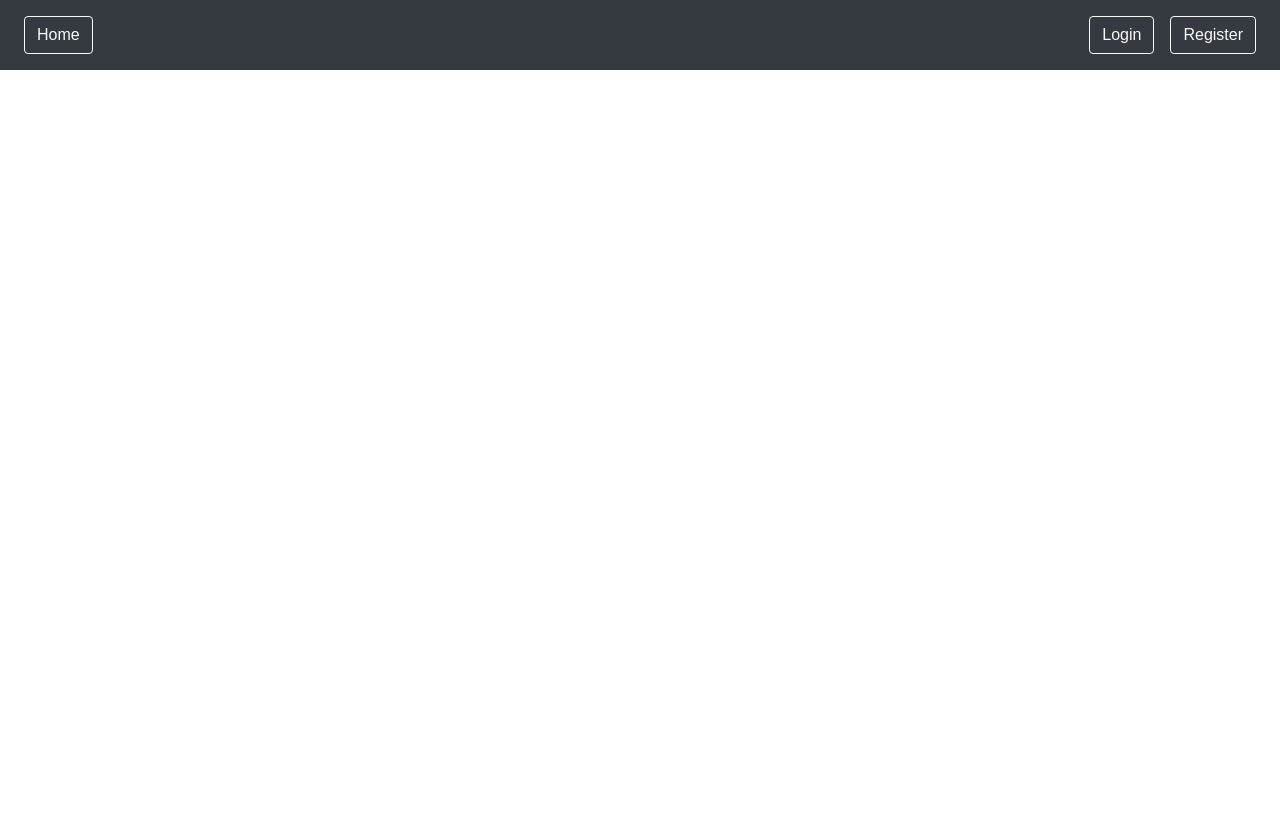
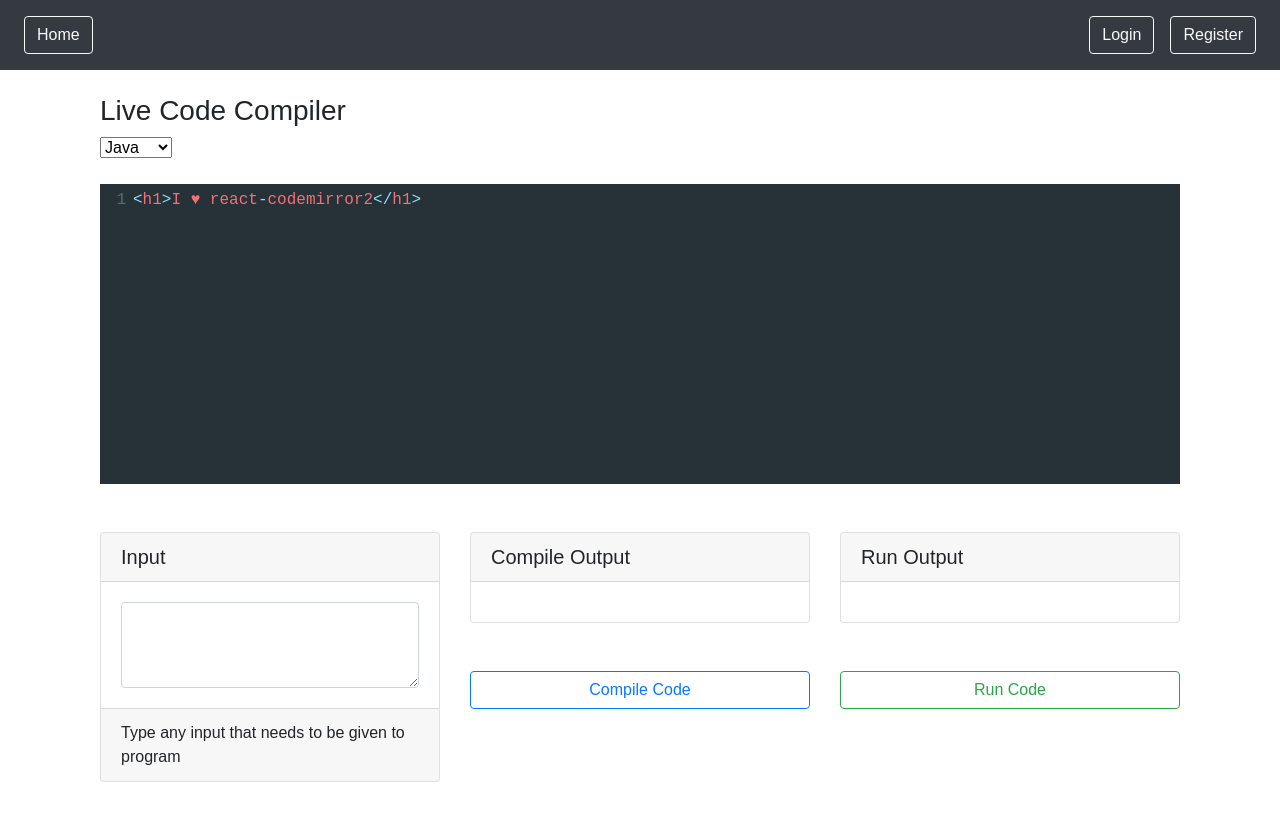
Before and after one commit to vijethph/PlacementCell, a React (Create React App) app in the folder client/: page /ide in a window 1280 px wide. Shown: the top 820 px of the page. Built offline with nearby package versions, Linux system fonts and the light colour scheme; a small style sheet from the web is missing; what javascript-time-ago would draw is missing.

Commit message:
added code compiler features

```diff
--- a/client/package.json
+++ b/client/package.json
@@ -7,10 +7,12 @@
     "@sweetalert/with-react": "^0.1.1",
     "axios": "^0.18.0",
     "classnames": "^2.2.6",
+    "codemirror": "^5.58.1",
     "jwt-decode": "^2.2.0",
     "materialize-css": "^1.0.0",
     "node-sass": "^4.14.1",
     "react": "^16.5.2",
+    "react-codemirror2": "^7.2.1",
     "react-dom": "^16.5.2",
     "react-helmet": "^6.1.0",
     "react-player": "^2.6.0",
@@ -27,5 +29,6 @@
     "test": "react-scripts test --env=jsdom",
     "eject": "react-scripts eject"
   },
-  "proxy": "http://localhost:5000"
+  "proxy": "http://localhost:5000",
+  "devDependencies": {}
 }
--- a/client/src/App.js
+++ b/client/src/App.js
@@ -9,6 +9,7 @@ import Profile from "./components/Profile";
 import VideosList from "./components/VideosList";
 import CompaniesList from "./components/CompaniesList";
 import Quiz from "./components/Quiz";
+import IDE from "./components/IDE";
 import QuizSummary from "./components/QuizSummary";
 import Forum from "./components/Forum";
 
@@ -37,6 +38,7 @@ class App extends Component {
             <Route exact path="/profile" component={Profile} />
             <Route exact path="/videos" component={VideosList} />
             <Route exact path="/companies/details" component={CompaniesList} />
+            <Route exact path="/ide" component={IDE} />
             <Route exact path="/quiz" component={Quiz} />
             <Route exact path="/quizSummary" component={QuizSummary} />
             <Route exact path="/discussion" component={Forum} />
--- /dev/null
+++ b/client/src/components/IDE.js
@@ -0,0 +1,244 @@
+import React, { Component } from "react";
+import { UnControlled as CodeMirror } from "react-codemirror2";
+import axios from "axios";
+require("codemirror/mode/python/python");
+require("codemirror/mode/clike/clike");
+require("codemirror/mode/javascript/javascript");
+require("codemirror/lib/codemirror.css");
+require("codemirror/theme/material.css");
+
+let boddy = new FormData();
+let inputisthere = false;
+
+export default class IDE extends Component {
+  constructor() {
+    super();
+    this.state = {
+      language: "text/x-java",
+      code: "",
+      compile: "",
+      run: "",
+      inputthings: "",
+    };
+  }
+  compileCode() {
+    switch (this.state.language) {
+      case "text/x-csrc":
+        boddy.set("lang", "C");
+        break;
+      case "text/x-c++src":
+        boddy.set("lang", "CPP14");
+        break;
+      case "text/x-java":
+        boddy.set("lang", "JAVA");
+        break;
+      case "python":
+        boddy.set("lang", "PYTHON3");
+        break;
+    }
+    console.log("code status:" + boddy.get("lang"));
+
+    if(inputisthere==true){
+        console.log(this.state.inputthings);
+        boddy.set("input", this.state.inputthings);
+    }
+
+    boddy.append("client_secret", "YOUR_HACKEREARTH_API_KEY_HERE");
+    //boddy.append('lang', 'PYTHON3');
+    boddy.append("source", this.state.code);
+    axios({
+      method: "post",
+      url:
+        "https://cors-anywhere.herokuapp.com/https://api.hackerearth.com/v3/code/compile/",
+      data: boddy /*,
+    headers: {'Content-Type': 'application/json',
+    'Access-Control-Request-Method': 'POST',
+    "Access-Control-Allow-Origin": " http://localhost:3000",
+		"Access-Control-Allow-Headers": "X-Requested-With" }*/,
+    })
+      .then((response) => {
+        //handle success
+        console.log(response.data.compile_status);
+        this.setState({ compile: response.data.compile_status });
+      })
+      .catch((response) => {
+        //handle error
+        console.log(response);
+      });
+
+    /*
+   fetch('https://api.hackerearth.com/v3/code/compile/',{
+            method:'POST',
+            body: JSON.stringify({
+            client_secret: "5db3f1c12c59caa1002d1cb5757e72c96d969a1a",
+		lang: 'PYTHON3',
+      source: this.state.code,
+	}),
+	headers: {
+
+		"Access-Control-Allow-Origin": "*",
+		"Access-Control-Allow-Headers": "X-Requested-With"
+	}
+      }).then((response) => response.json())
+          .then(function(data) { console.log(data); })
+          .catch((error) => console.log(error));
+      */
+    // console.log(this.state.code);
+  }
+
+  runCode() {
+    switch (this.state.language) {
+      case "text/x-csrc":
+        boddy.set("lang", "C");
+        break;
+      case "text/x-c++src":
+        boddy.set("lang", "CPP14");
+        break;
+      case "text/x-java":
+        boddy.set("lang", "JAVA");
+        break;
+      case "python":
+        boddy.set("lang", "PYTHON3");
+        break;
+    }
+    console.log("code status:" + boddy.get("lang"));
+
+    if(inputisthere==true){
+        console.log(this.state.inputthings);
+        boddy.set("input", this.state.inputthings);
+    }
+
+    boddy.append("client_secret", "59d794bdeab765466ead6461da60439488128aa3");
+    //boddy.append('lang', 'PYTHON3');
+    boddy.append("source", this.state.code);
+    axios({
+      method: "post",
+      url:
+        "https://cors-anywhere.herokuapp.com/https://api.hackerearth.com/v3/code/run/",
+      data: boddy /*,
+    headers: {'Content-Type': 'application/json',
+    'Access-Control-Request-Method': 'POST',
+    "Access-Control-Allow-Origin": " http://localhost:3000",
+		"Access-Control-Allow-Headers": "X-Requested-With" }*/,
+    })
+      .then((response) => {
+        //handle success
+        console.log(response.data.run_status);
+        this.setState({ run: response.data.run_status.output });
+      })
+      .catch((response) => {
+        //handle error
+        console.log(response);
+      });
+  }
+
+  handleChange(event) {
+    this.setState({ language: event.target.value });
+    console.log(
+      "handlechange:" + this.state.language + " sdvs" + this.state.code
+    );
+  }
+
+  getInput(event) {
+    this.setState({ inputthings: event.target.value });
+    boddy.set("input",this.state.inputthings);
+    inputisthere=true;
+  }
+  render() {
+    return (
+      <div className="container-fluid">
+      <br/>
+        <div className="row">
+          <div className="col-md-12">
+            <h3 className="text-left">Live Code Compiler</h3>
+            <div className="dropdown">
+              <select
+                value={this.state.language}
+                onChange={this.handleChange.bind(this)}
+              >
+                <option value="text/x-csrc" className="dropdown-item">
+                  C
+                </option>
+                <option value="text/x-c++src" className="dropdown-item">
+                  C++
+                </option>
+                <option value="text/x-java" className="dropdown-item">
+                  Java
+                </option>
+                <option value="python" className="dropdown-item">
+                  Python
+                </option>
+              </select>
+            </div>
+            </div>
+            <div className="col-md-12">
+            <br/>
+            <CodeMirror
+              value="<h1>I ♥ react-codemirror2</h1>"
+              options={{
+                mode: this.state.language,
+                theme: "material",
+                lineNumbers: true,
+              }}
+              onChange={(editor, data, value) => {
+                //console.log(value);
+                this.setState({
+                  code: value,
+                });
+              }}
+            />
+          </div>
+        </div>
+        <br/>
+        <br/>
+        <div className="row">
+          <div className="col-md-4 ">
+            <div className="card">
+              <h5 className="card-header">Input</h5>
+              <div className="card-body">
+                <textarea
+                  className="form-control"
+                  rows="3"
+                  onChange={this.getInput.bind(this)}
+                ></textarea>
+              </div>
+              <div className="card-footer">
+                Type any input that needs to be given to program
+              </div>
+            </div>
+          </div>
+          <div className="col-md-4">
+            <div className="card">
+              <h5 className="card-header">Compile Output</h5>
+              <div className="card-body">
+                <p className="card-text">{this.state.compile}</p>
+              </div>
+            </div>
+            <button
+              type="button"
+              className="btn btn-outline-primary btn-block mt-5 mx-auto"
+              onClick={this.compileCode.bind(this)}
+            >
+              Compile Code
+            </button>
+          </div>
+          <div className="col-md-4 ">
+            <div className="card">
+              <h5 className="card-header">Run Output</h5>
+              <div className="card-body">
+                <p className="card-text">{this.state.run}</p>
+              </div>
+            </div>
+            <button
+              type="button"
+              className="btn btn-block btn-outline-success mt-5 mx-auto"
+              onClick={this.runCode.bind(this)}
+            >
+              Run Code
+            </button>
+          </div>
+        </div>
+      </div>
+    );
+  }
+}
--- a/client/src/components/Navbar.js
+++ b/client/src/components/Navbar.js
@@ -26,6 +26,11 @@ class Landing extends Component {
 
     const userLink = (
       <ul className="navbar-nav ml-auto">
+      <li className="nav-item">
+          <Link to="/ide" className="nav-link">
+            <button className="btn btn-outline-light">IDE</button>
+          </Link>
+        </li>
         <li className="nav-item">
           <Link to="/quiz" className="nav-link">
             <button className="btn btn-outline-light">Quiz</button>
--- a/package.json
+++ b/package.json
@@ -15,7 +15,7 @@
     "passport",
     "express"
   ],
-  "author": "Sathya M",
+  "author": "Sathya M, Vijeth P H",
   "license": "MIT",
   "dependencies": {
     "bcrypt": "^3.0.0",
```
Also changed, not shown: 1 other file (tests, documents, lock files or other folders).
